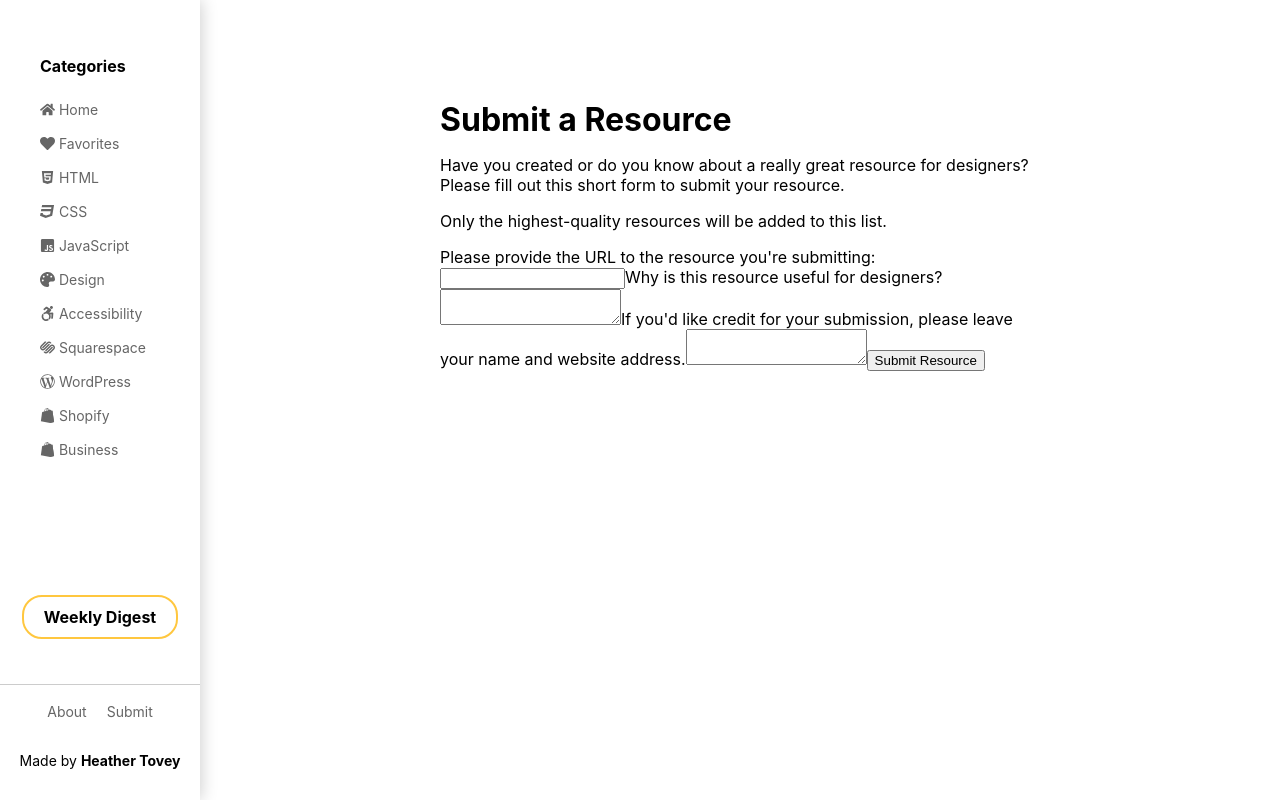
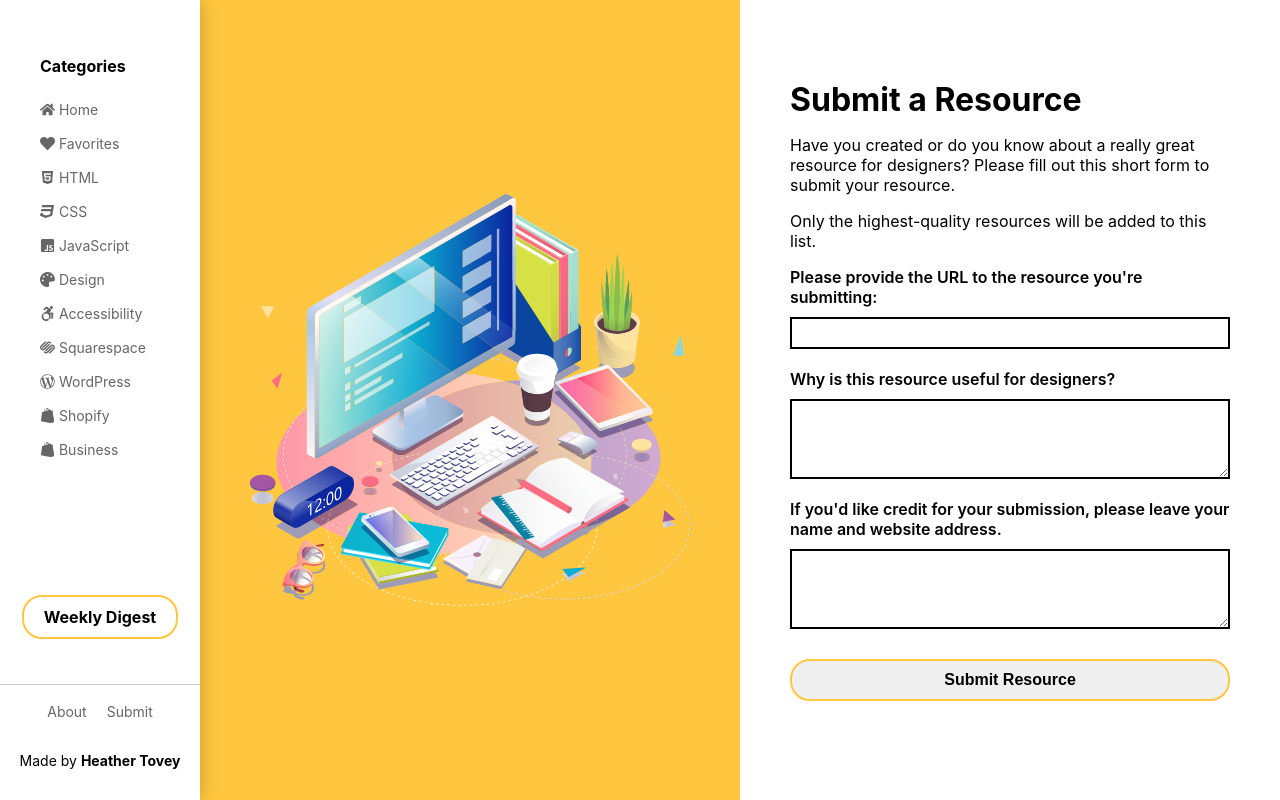
Before and after one commit to hrtovey/design-resources, a React (Create React App) app: page /submissions in a window 1280 px wide. Built offline with nearby package versions, Linux system fonts and the light colour scheme.

Commit message:
Style the submission page

```diff
--- a/src/App.css
+++ b/src/App.css
@@ -9,8 +9,7 @@ html {
   box-sizing: inherit;
 }
 
-body {
-}
+
 
 /* App */
 
@@ -99,6 +98,7 @@ a {
   border: 2px solid #ffc73f;
   border-radius: 20px;
   color: black;
+  transition: background-color 0.5s ease;
 }
 
 /* Resources */
@@ -231,6 +231,68 @@ main {
 .page__title {
   margin-top: 0;
 }
+
+.submit-page {
+  display: grid;
+  grid-template-columns: 50% 50%;
+  padding: 0;
+  max-width: 100%;
+  align-items: center;
+  min-height: 100vh;
+}
+
+.page-half {
+  padding: 50px;
+  min-height: 100vh;
+  display: grid;
+  align-content: center;
+}
+
+.page-half:first-child {
+  background: #ffc73f;
+}
+
+/* Submission */
+
+input, textarea {
+  display: block;
+  width: 100%;
+  margin-bottom: 20px;
+  font-size: 16px;
+  padding: 5px;
+  margin-top: 10px;
+  border: 2px solid black;
+  transition: border-color 0.5s ease;
+}
+
+textarea {
+  min-height: 80px;
+}
+
+label {
+  font-weight: 600;
+}
+
+input:focus, textarea:focus {
+  outline: none;
+  border-color: #ffc73f;
+}
+
+.submission-form__button {
+  padding: 10px 20px;
+  text-decoration: none;
+  display: inline-block;
+  border: 2px solid #ffc73f;
+  border-radius: 20px;
+  color: black;
+  font-weight: 600;
+  cursor: pointer;
+  transition: background-color 0.5s ease;
+}
+
+.submission-form__button:hover, .sign-up:hover {
+  background-color: #ffc73f;
+}
 /* Newsletter Sign-up */
 
 /* Animation */
--- a/src/Components/SubmitPage.js
+++ b/src/Components/SubmitPage.js
@@ -1,6 +1,7 @@
 import React from "react";
 import { Redirect } from "react-router-dom";
 import axios from "axios";
+import svg from "../images/workplace.svg";
 
 class SubmitPage extends React.Component {
   state = {
@@ -58,7 +59,11 @@ class SubmitPage extends React.Component {
       return <Redirect to="/thank-you" />;
     }
     return (
-      <div className="page">
+      <div className="page submit-page">
+        <div className="page-half">
+          <img src={svg} alt=""/>
+        </div>
+        <div className="page-half">
           <h1 className="page__title">Submit a Resource</h1>
 
           <div className="submission-form">
@@ -114,6 +119,7 @@ class SubmitPage extends React.Component {
             </form>
           </div>
         </div>
+      </div>
     );
   }
 }
```
Also changed, not shown: src/images/workplace.svg (added). Lines whose indentation alone changed are shown as unchanged.
